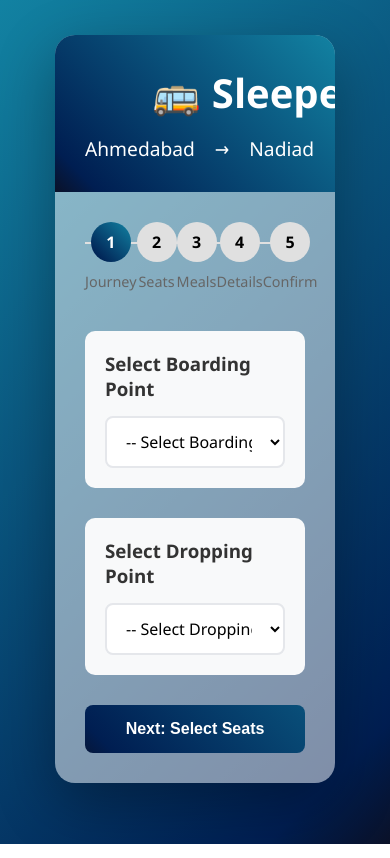
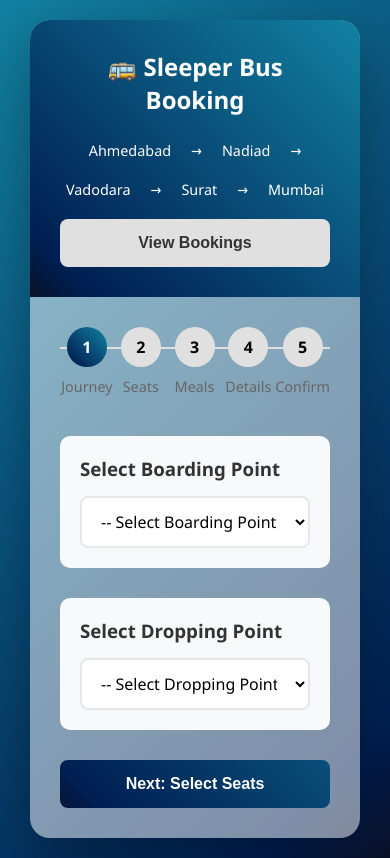
Before and after one commit to Prince-darji-2306/Sleeper-Booking, a Flask app: page / in a window 390 px wide. Run offline with Flask 3, Linux system fonts and the light colour scheme; parts of the project's set-up code (start-up, migrations or seed data) failed here and were passed over.

Commit message:
Initial commit for deployment

```diff
--- a/static/css/style.css
+++ b/static/css/style.css
@@ -49,6 +49,21 @@ body {
     gap: 20px;
     margin-top: 15px;
     font-size: 1.2em;
+}
+
+.minner
+{
+    display: flex;
+    flex-direction: column;
+    align-items: flex-start;
+}
+
+.outer
+{
+    display: flex;
+    justify-content: space-between;
+    align-items: center;
+    width: 100%;
 }
 
 .main-content {
@@ -527,7 +542,16 @@ body {
     font-size: 1.2em;
 }
 
-@media (max-width: 768px) {
+@media screen and (max-width: 870px) {
+    .outer
+    {
+        flex-direction: column;
+        align-items: flex-start;
+        row-gap: 20px;
+    }
+}
+
+@media screen and (max-width: 768px) {
     .bus-container {
         gap: 20px;
     }
@@ -548,4 +572,38 @@ body {
     .btn {
         width: 100%;
     }
+
+    .header h1
+    {
+        font-size: 2em;
+    }
+
+    .route-info
+    {
+        font-size: 1.2em;
+        flex-wrap: wrap;
+    }
 }
+
+
+@media screen and (max-width: 425px) {
+    body
+    {
+        padding: 20px 30px;
+    }
+    .header h1
+    {
+        font-size: 1.5em;
+    }
+
+    .route-info
+    {
+        font-size: 0.9em;
+        flex-wrap: wrap;
+    }
+
+    .success-message
+    {
+        padding:0px;
+    }
+}
--- a/templates/index.html
+++ b/templates/index.html
@@ -9,8 +9,8 @@
 <body>
     <div class="container">
         <div class="header">
-            <div style="display: flex; justify-content: space-between; align-items: center; width: 100%;">
-                <div>
+            <div class="outer">
+                <div class="minner">
                     <h1>🚌 Sleeper Bus Booking</h1>
                     <div class="route-info">
                         <span>Ahmedabad</span>
```
